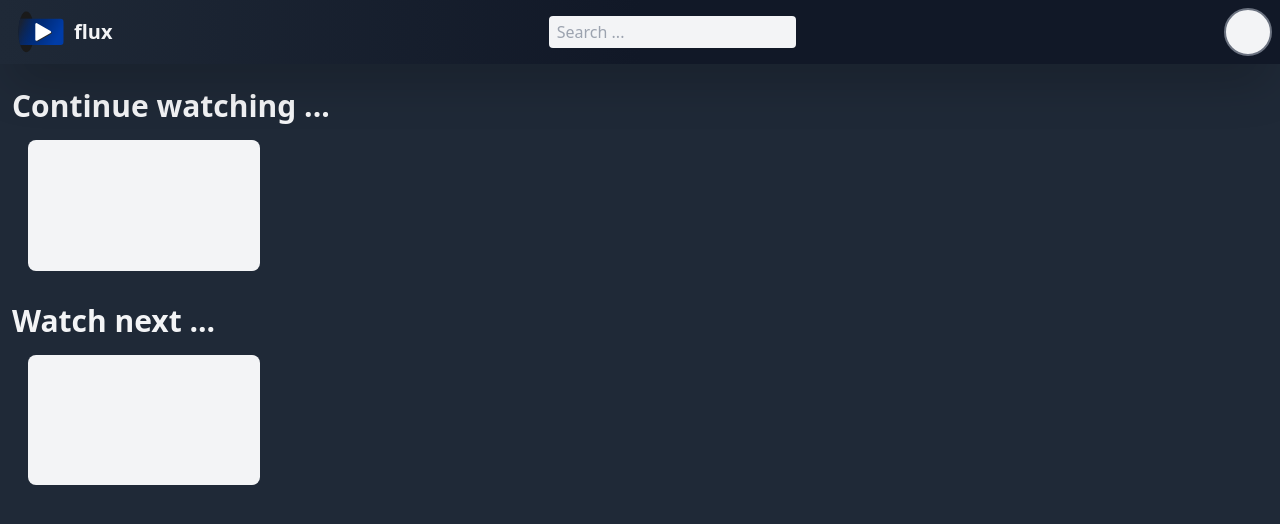
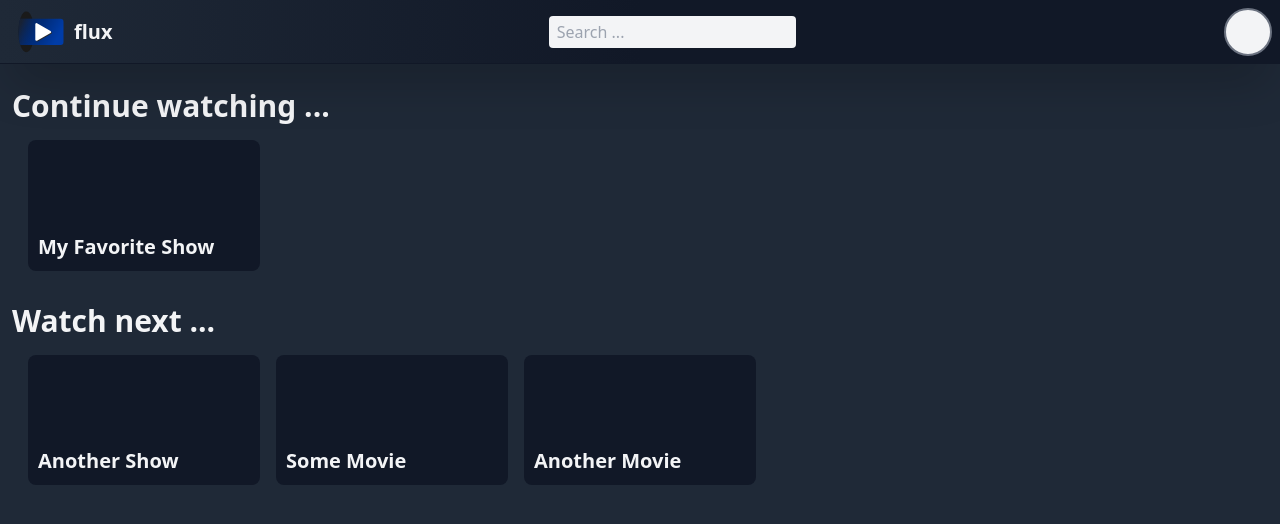
Before and after one commit to RichtersFinger/flux, a React (Create React App) app in the folder frontend/: page / in a window 1280 px wide. Shown: the top 524 px of the page. Built offline with nearby package versions, Linux system fonts and the light colour scheme.

Commit message:
[fe] refactor into components

```diff
--- a/frontend/src/App.tsx
+++ b/frontend/src/App.tsx
@@ -1,46 +1,24 @@
-import Logo from "./components/Logo";
+import Content from "./components/flux/Content";
+import Header from "./components/flux/Header";
 
 export default function App() {
   return (
     <div className="h-screen w-screen bg-gray-800 overflow-x-clip overflow-y-auto">
-      {/* toolbar */}
-      <div className="fixed w-full h-toolbar flex flex-row justify-between items-center bg-gradient-to-r from-gray-800 via-gray-900 to-gray-900 shadow-2xl">
-        {/* logo */}
-        <div className="mx-2">
-          <Logo className="text-gray-100" src="/favicon.svg" text="flux" />
-        </div>
-        {/* tools */}
-        <div>
-          <input
-            type="text"
-            className="bg-gray-100 text-gray-900 rounded px-2 py-1"
-            placeholder="Search ..."
-          />
-        </div>
-        {/* user */}
-        <div className="mx-2">
-          <div className="bg-gray-100 border-gray-500 border-2 rounded-full w-12 aspect-square" />
-        </div>
-      </div>
-      {/* content */}
+      <Header />
       <div className="mt-toolbar">
         <div className="h-full flex flex-col px-3 py-6 space-y-4">
-          {/* category 1 */}
-          <div>
-            <h5 className="text-3xl font-bold text-gray-100">
-              Continue watching ...
-            </h5>
-            <div className="grid grid-flow-row grid-cols-5 p-2">
-              <div className="m-2 bg-gray-100 rounded-lg hover:shadow-xl hover:cursor-pointer hover:border-2 hover:scale-[1.02] aspect-video transition-transform" />
-            </div>
-          </div>
-          {/* category 2 */}
-          <div>
-            <h5 className="text-3xl font-bold text-gray-100">Watch next ...</h5>
-            <div className="grid grid-flow-row grid-cols-5 p-2">
-              <div className="m-2 bg-gray-100 rounded-lg hover:shadow-xl hover:cursor-pointer hover:border-2 hover:scale-[1.02] aspect-video transition-transform" />
-            </div>
-          </div>
+          <Content
+            title="Continue watching ..."
+            content={[{ id: "z", meta: { name: "My Favorite Show" } }]}
+          />
+          <Content
+            title="Watch next ..."
+            content={[
+              { id: "a", meta: { name: "Another Show" } },
+              { id: "b", meta: { name: "Some Movie" } },
+              { id: "c", meta: { name: "Another Movie" } },
+            ]}
+          />
         </div>
       </div>
     </div>
--- /dev/null
+++ b/frontend/src/components/flux/Content.tsx
@@ -0,0 +1,35 @@
+interface ContentMetadata {
+  name: string;
+}
+
+interface ContentItem {
+  id: string;
+  meta: ContentMetadata;
+}
+
+interface ContentProps {
+  title: string;
+  content: ContentItem[];
+}
+
+export default function Content({ title, content }: ContentProps) {
+  return (
+    <div className="select-none">
+      <h5 className="text-3xl font-bold text-gray-100">{title}</h5>
+      <div className="grid grid-flow-row grid-cols-5 p-2">
+        {content.map((item) => (
+          <div
+            key={item.id}
+            className="m-2 bg-gray-900 rounded-lg hover:shadow-xl hover:cursor-pointer border-gray-700 border-2 border-opacity-0 hover:border-opacity-100 hover:scale-105 aspect-video transition-all"
+          >
+            <div className="h-full w-full text-nowrap content-end">
+              <h5 className="m-2 text-gray-100 font-semibold text-xl truncate">
+                {item.meta.name}
+              </h5>
+            </div>
+          </div>
+        ))}
+      </div>
+    </div>
+  );
+}
--- /dev/null
+++ b/frontend/src/components/flux/Header.tsx
@@ -0,0 +1,24 @@
+import Logo from "../base/Logo";
+
+export default function Header() {
+  return (
+    <div className="fixed w-full h-toolbar flex flex-row justify-between items-center bg-gradient-to-r from-gray-800 via-gray-900 to-gray-900 shadow-2xl border-b border-gray-900">
+      {/* logo */}
+      <div className="mx-2">
+        <Logo className="text-gray-100" src="/favicon.svg" text="flux" />
+      </div>
+      {/* tools */}
+      <div>
+        <input
+          type="text"
+          className="bg-gray-100 text-gray-900 rounded px-2 py-1"
+          placeholder="Search ..."
+        />
+      </div>
+      {/* user */}
+      <div className="mx-2">
+        <div className="bg-gray-100 border-gray-500 border-2 rounded-full w-12 aspect-square" />
+      </div>
+    </div>
+  );
+}
```
Also changed, not shown: frontend/src/components/base/Logo.tsx (renamed from frontend/src/components/Logo.tsx).
